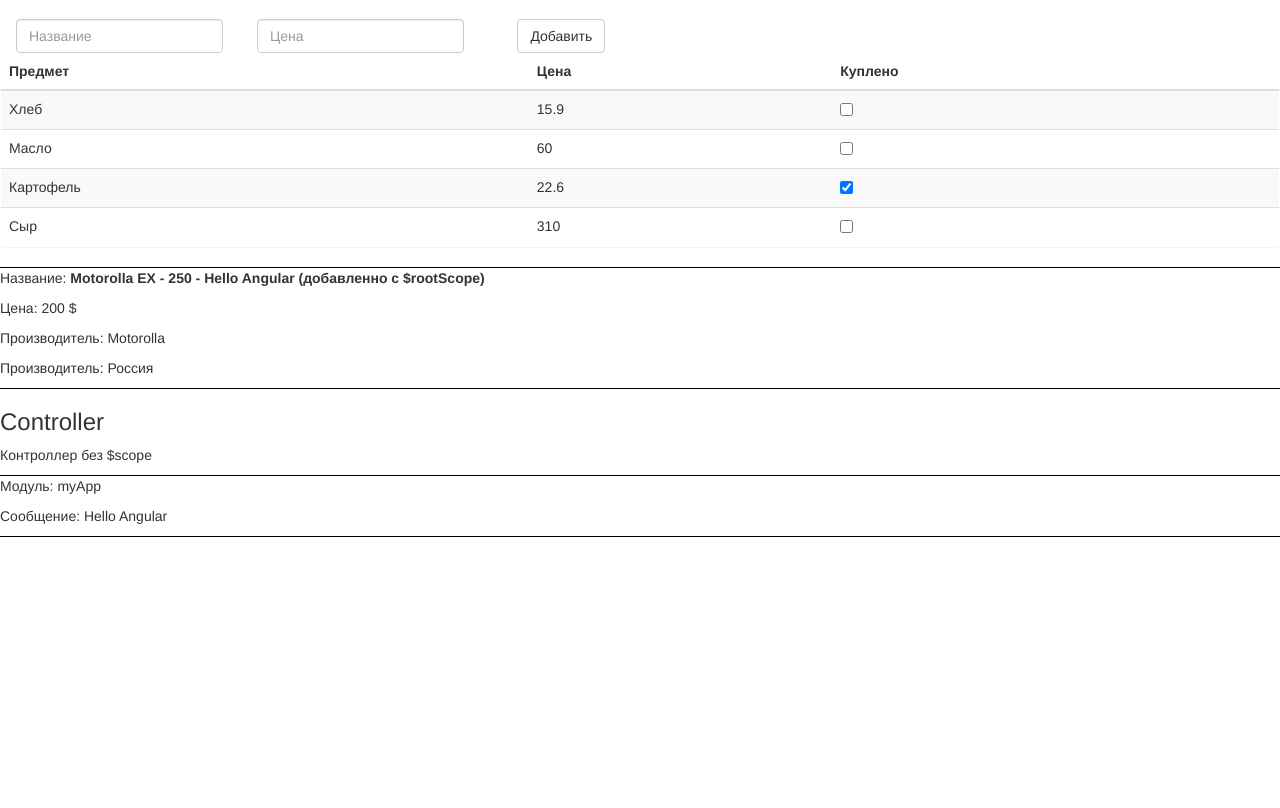
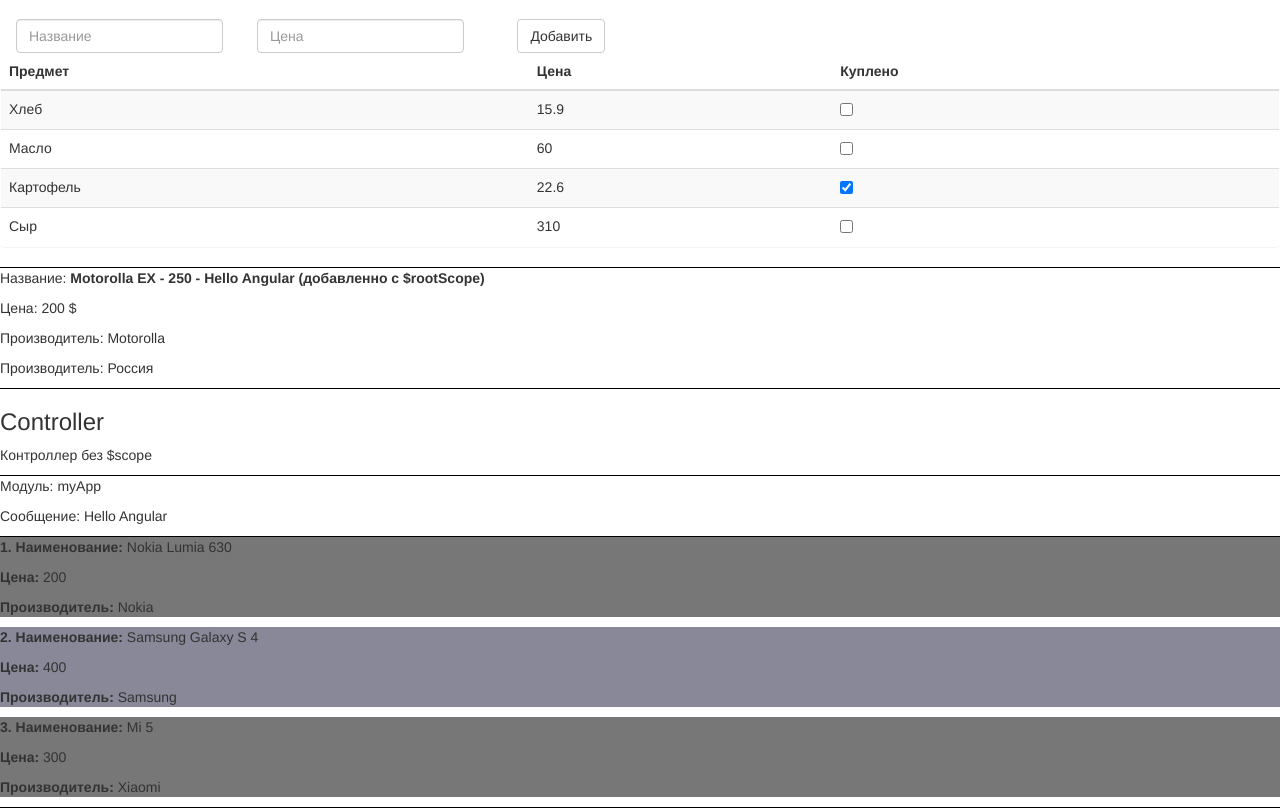
Before and after one commit to npo4epk/Angular-learn, a website: page app/index.html in a window 1280 px wide. Shown: the part 102-910 px from the top of the page. Before the commit the page ends 800 px from the top, so only its background shows below. Drawn offline with nearby package versions, Linux system fonts and the light colour scheme.

Commit message:
third commit

```diff
--- a/app/css/style.css
+++ b/app/css/style.css
@@ -1,3 +1,16 @@
 .an-group {
 	border-bottom: 1px solid black;
 }
+
+.list {
+	list-style: none;
+	padding: 0;
+}
+
+.list .even {
+	background-color: #777;
+}
+
+.list .odd {
+	background-color: #889;
+}
--- a/app/index.html
+++ b/app/index.html
@@ -77,6 +77,34 @@
 			<p>Сообщение: {{ message }}</p>
 		</div>
 
+		<!-- PhoneListCtr
+		======================== -->
+		<div ng-controller="PhoneListCtr" class="an-group">
+			<ul class="list">
+				<li ng-repeat="phone in phones"  ng-class="$odd ? 'odd' : 'even'">
+					<p><b>{{$index + 1}}. Наименование:</b> {{phone.name}}</p>
+					<p><b>Цена:</b> {{phone.price}}</p>
+					<p><b>Производитель:</b> {{phone.company.name}}</p>
+				</li>
+			</ul>
+		</div>
+
+
+
+
+
+
+
+
+
+
+
+
+
+
+
+
+
 
 		<!-- SCRIPT -->
 		<script type="text/javascript" src="https://code.angularjs.org/1.6.2/angular.js"></script>
--- a/app/js/common.js
+++ b/app/js/common.js
@@ -6,6 +6,7 @@
 		'myApp.purchase',
 		'myApp.phone',
 		'myApp.text',
+		'myApp.phoneList',
 		])
 
 	/* $rootScope
@@ -37,6 +38,47 @@
 				country : 'Россия'
 			}
 		}
+	}
+
+}());
+/* PhoneListCtr
+======================== */
+(function(){
+
+	"use strict";
+
+	angular.module('myApp.phoneList', [])
+				 .controller('PhoneListCtr', PhoneListCtr);
+
+	PhoneListCtr.$inject = ['$scope', '$log', '$rootScope'];
+
+	function PhoneListCtr( $scope, $log, $rootScope) {
+
+		$scope.phones = [{
+			name: 'Nokia Lumia 630',
+			year: 2014,
+			price: 200,
+			company: {
+				name: 'Nokia',
+				country: 'Финляндия'
+			}
+		},{
+			name: 'Samsung Galaxy S 4',
+			year: 2014,
+			price: 400,
+			company: {
+				name: 'Samsung',
+				country: 'Республика Корея'
+			}
+		},{
+			name: 'Mi 5',
+			year: 2015,
+			price: 300,
+			company: {
+				name: 'Xiaomi',
+				country: 'Китай'
+			}
+		}];
 	}
 
 }());
--- a/app/js/modules/module.js
+++ b/app/js/modules/module.js
@@ -6,6 +6,7 @@
 		'myApp.purchase',
 		'myApp.phone',
 		'myApp.text',
+		'myApp.phoneList',
 		])
 
 	/* $rootScope
```
Also changed, not shown: app/js/controllers/phoneList.js (added, +41 -0 lines).
